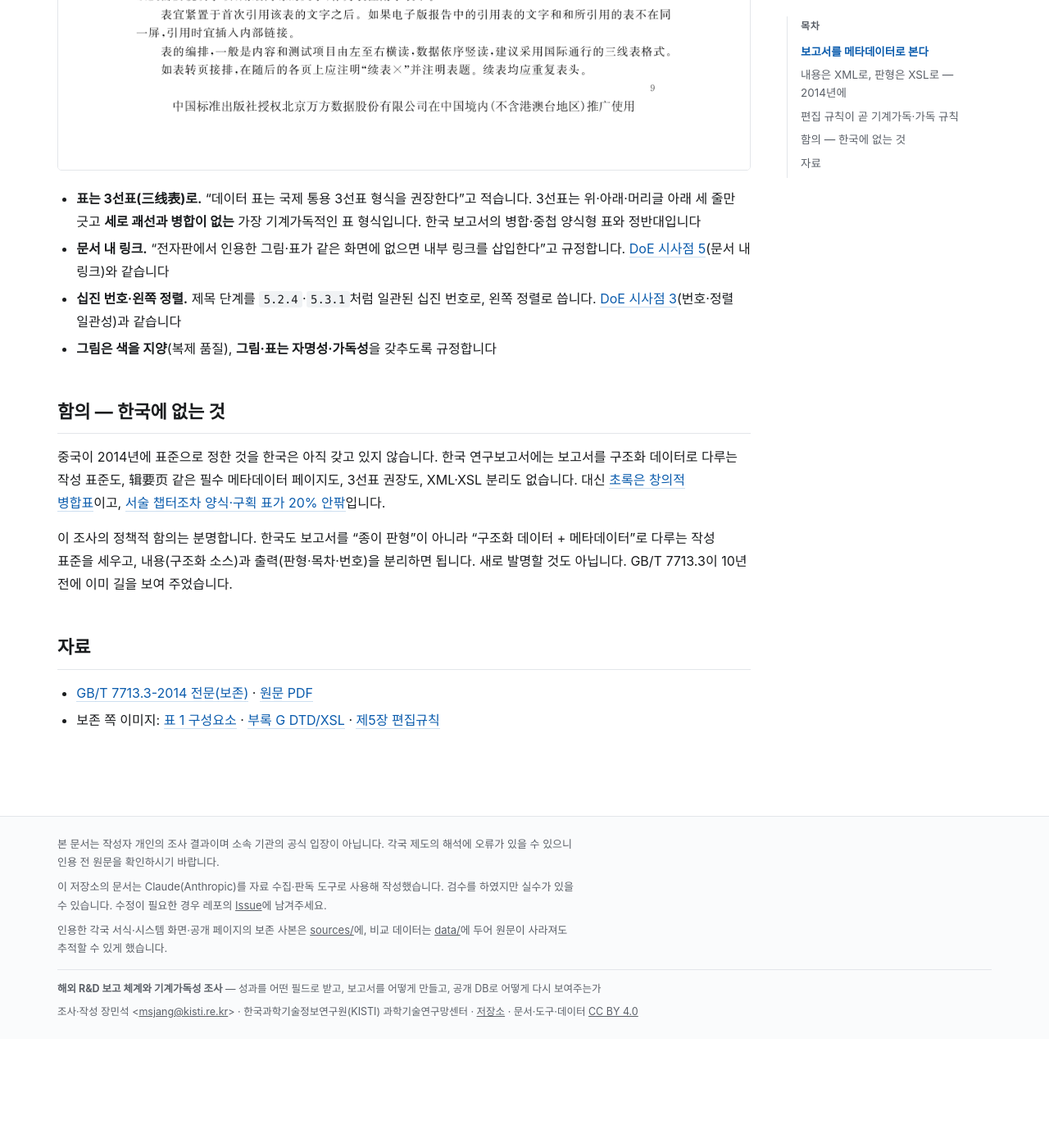
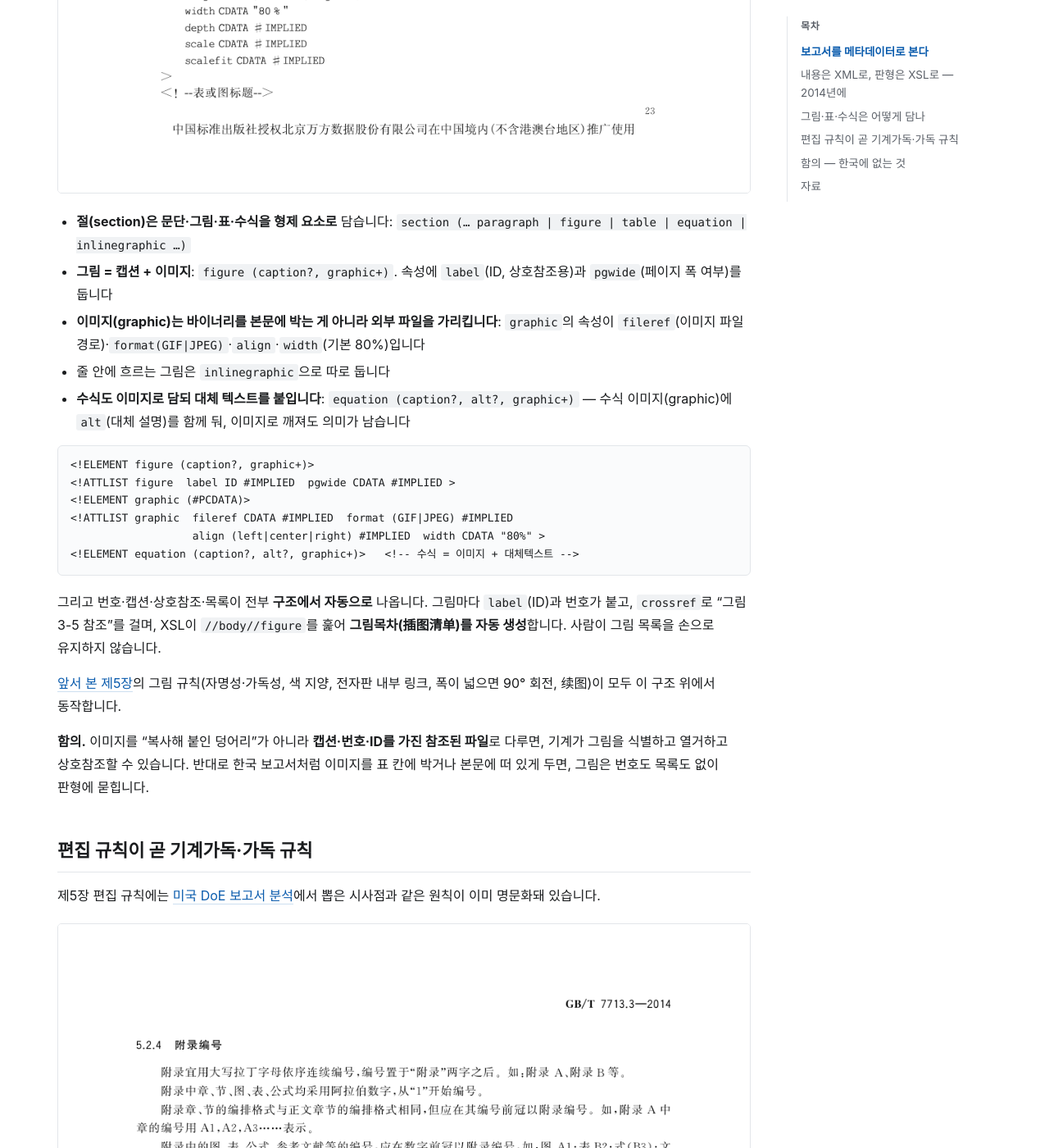
Before and after one commit to msjang/machine-ready-report-survey, a Jekyll site: the page built from findings-gbt.md, in a window 1280 px wide and 1400 px high, scrolled down 4898 px. Shown: the whole window at 82% size. Built offline with Jekyll 4.4.1, drawn with Linux system fonts in a browser that asks for light colours; our own code applies the rules of GitHub Pages for plain Markdown files; before the commit the page ends 6165 px from its top, so only the background shows below that; some of the changed text lies outside the part shown.

Commit message:
finding: GB/T 7713.3이 그림·수식을 담는 방식 (DTD) 추가
- 질문: 본문 작성 표준인데 이미지는 어떻게 포함하나?
- 답: DTD가 figure/graphic/inlinegraphic/equation을 구조화 요소로 규정
  - figure(caption?, graphic+), graphic은 fileref로 외부 파일 참조(바이너리 미삽입)
  - format(GIF|JPEG)·align·width 속성, label(ID)로 상호참조
  - 수식 = graphic + alt(대체텍스트)
  - XSL이 //body//figure 훑어 그림목차 자동 생성
- 부록 G DTD 그림-요소 쪽(p29) 이미지 보존, findings-gbt에 절 추가

Co-Authored-By: Claude Opus 4.8 <noreply@anthropic.com>

````diff
--- a/findings-gbt.md
+++ b/findings-gbt.md
@@ -40,6 +40,33 @@ GB/T 7713.3은 보고서의 각 구성요소를 **상태(필수/선택)와 기
 
 이것은 정확히 이 조사가 제안하는 구조입니다. 보고서의 내용을 `<title>`·`<project_no>`·`<finish_date>`처럼 **구조화해 한 번 쓰고**, 목차·번호·판형은 **출력 단계(XSL)에서 자동으로 생성**합니다. 사람이 종이 판형에 데이터를 박아 넣는 대신, 데이터는 구조로 두고 판형은 변환으로 얻습니다.
 
+## 그림·표·수식은 어떻게 담나
+
+보고서에는 글과 표만 있는 것이 아니라 그림(이미지)과 수식도 있습니다. 작성 규칙이 본문만 다루고 그림을 빼놓았다면 반쪽짜리일 텐데, GB/T 7713.3의 DTD는 이것들을 **모두 구조화 요소로** 규정합니다.
+
+![GB/T 7713.3 부록 G의 DTD. figure·graphic·inlinegraphic 요소와 fileref·format·align·width 속성 정의](images/gbt-figure-dtd.png)
+
+- **절(section)은 문단·그림·표·수식을 형제 요소로** 담습니다: `section (… paragraph | figure | table | equation | inlinegraphic …)`
+- **그림 = 캡션 + 이미지**: `figure (caption?, graphic+)`. 속성에 `label`(ID, 상호참조용)과 `pgwide`(페이지 폭 여부)를 둡니다
+- **이미지(graphic)는 바이너리를 본문에 박는 게 아니라 외부 파일을 가리킵니다**: `graphic`의 속성이 `fileref`(이미지 파일 경로)·`format(GIF|JPEG)`·`align`·`width`(기본 80%)입니다
+- 줄 안에 흐르는 그림은 `inlinegraphic`으로 따로 둡니다
+- **수식도 이미지로 담되 대체 텍스트를 붙입니다**: `equation (caption?, alt?, graphic+)` — 수식 이미지(graphic)에 `alt`(대체 설명)를 함께 둬, 이미지로 깨져도 의미가 남습니다
+
+```text
+<!ELEMENT figure (caption?, graphic+)>
+<!ATTLIST figure  label ID #IMPLIED  pgwide CDATA #IMPLIED >
+<!ELEMENT graphic (#PCDATA)>
+<!ATTLIST graphic  fileref CDATA #IMPLIED  format (GIF|JPEG) #IMPLIED
+                   align (left|center|right) #IMPLIED  width CDATA "80%" >
+<!ELEMENT equation (caption?, alt?, graphic+)>   <!-- 수식 = 이미지 + 대체텍스트 -->
+```
+
+그리고 번호·캡션·상호참조·목록이 전부 **구조에서 자동으로** 나옵니다. 그림마다 `label`(ID)과 번호가 붙고, `crossref`로 "그림 3-5 참조"를 걸며, XSL이 `//body//figure`를 훑어 **그림목차(插图清单)를 자동 생성**합니다. 사람이 그림 목록을 손으로 유지하지 않습니다.
+
+[앞서 본 제5장](findings-gbt.md#편집-규칙이-곧-기계가독가독-규칙)의 그림 규칙(자명성·가독성, 색 지양, 전자판 내부 링크, 폭이 넓으면 90° 회전, 续图)이 모두 이 구조 위에서 동작합니다.
+
+**함의.** 이미지를 "복사해 붙인 덩어리"가 아니라 **캡션·번호·ID를 가진 참조된 파일**로 다루면, 기계가 그림을 식별하고 열거하고 상호참조할 수 있습니다. 반대로 한국 보고서처럼 이미지를 표 칸에 박거나 본문에 떠 있게 두면, 그림은 번호도 목록도 없이 판형에 묻힙니다.
+
 ## 편집 규칙이 곧 기계가독·가독 규칙
 
 제5장 편집 규칙에는 [미국 DoE 보고서 분석](findings-usa-doe.md)에서 뽑은 시사점과 같은 원칙이 이미 명문화돼 있습니다.
````
Also changed, not shown: images/gbt-figure-dtd.png (added), sources/china/gbt-7713-3-figure-dtd_2026-11-26.png (added).
